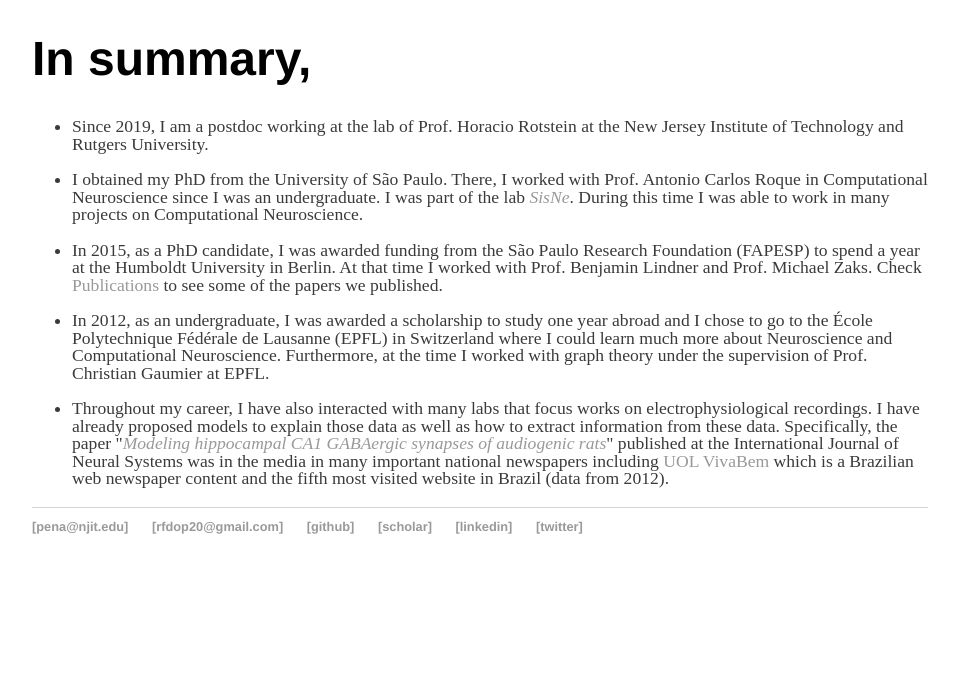
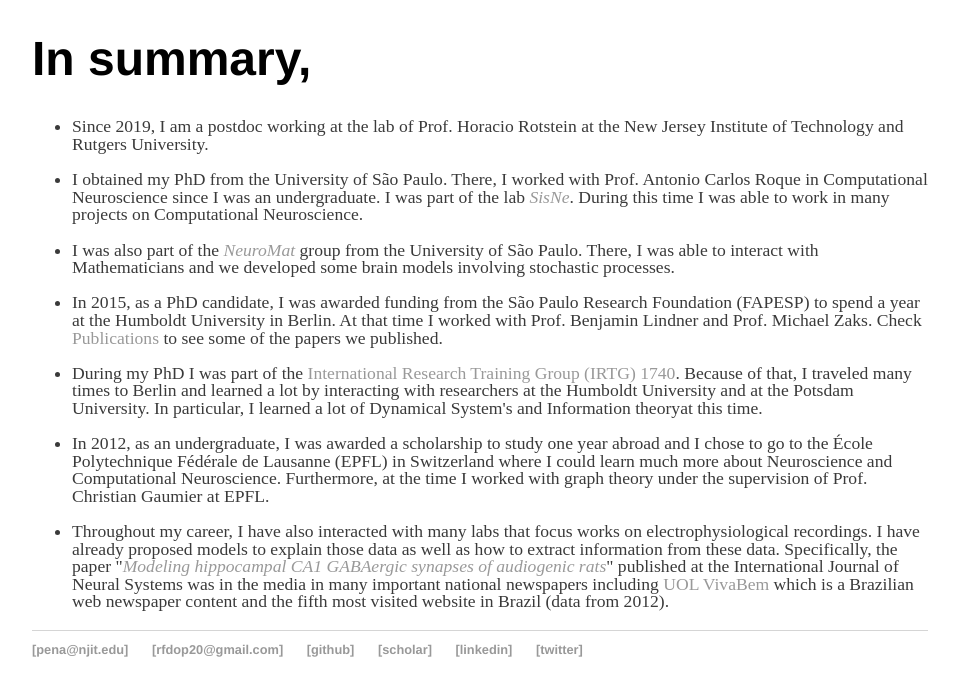
Before and after one commit to pena-rodrigo/oldwebsite, a Jekyll site: the page built from about/index.html, in a window 1280 px wide, cut to the strip 356-1073 px from the top of the page. Shown: the top 696 px of the strip, without its empty margins (160-1119 px from the left). Built offline with Jekyll 4.4.1, drawn with Linux system fonts in a browser that asks for light colours; before the commit the page ends 950 px from its top, so only the background shows below that.

Commit message:
several updates

```diff
--- a/about/index.html
+++ b/about/index.html
@@ -32,8 +32,14 @@ title: Rodrigo Pena
 				<li> I obtained my PhD from the University of São Paulo. There, I worked with Prof. Antonio Carlos Roque in Computational Neuroscience since I was an undergraduate.
 					I was part of the lab <a href="http://sisne.org/?lang=en"><i>SisNe</i></a>. During this time I was able to work in many projects on Computational Neuroscience.</li>
 				<br>
+				<li> I was also part of the <a href="https://neuromat.numec.prp.usp.br/"><i>NeuroMat</i></a> group from the University of São Paulo. There, I was able to interact with Mathematicians
+					and we developed some brain models involving stochastic processes.</li>
+				<br>
 				<li> In 2015, as a PhD candidate, I was awarded funding from the São Paulo Research Foundation (FAPESP) to spend a year at the Humboldt
 					University in Berlin. At that time I worked with Prof. Benjamin Lindner and Prof. Michael Zaks. Check <a href="../publications">Publications</a> to see some of the papers we published. </li>
+				<br>
+				<li> During my PhD I was part of the <a href="https://www.physik.hu-berlin.de/de/irtg1740">International Research Training Group (IRTG) 1740</a>. Because of that, I traveled
+					many times to Berlin and learned a lot by interacting with researchers at the Humboldt University and at the Potsdam University. In particular, I learned a lot of Dynamical System's and Information theoryat this time. </li>
 				<br>
 				<li> In 2012, as an undergraduate, I was awarded a scholarship to study one year abroad and I chose to go to the École Polytechnique Fédérale de Lausanne (EPFL) in Switzerland where I could learn much
 					more about Neuroscience and Computational Neuroscience. Furthermore, at the time I worked with graph theory under the supervision of Prof. Christian Gaumier at EPFL. </li>
--- a/index.html
+++ b/index.html
@@ -11,6 +11,9 @@ title: Rodrigo Pena
 					<p>Thanks for visiting my website! I am a Postdoctoral Research Associate at the New Jersey Institute of Technology and Rutgers University.
 					   I work with Computational and Theoretical Neuroscience. My research interest stems from my desire to understand the
 					   fundamental aspects of neuronal behavior and how they connect to network phenomena.
+					   My projects involve modeling different levels of brain organization: ion channels, neuronal cells, networks, and reduced mean-field/firing-rate models.
+					   I also apply techniques that help me understand how these levels of organization interact.
+					   Throughout my career, I have been involved with Deep Learning, Machine Learning, Information Theory, Stochastic Processes, and Dynamical Systems.
 					</p>
 				</div>
     		</div><!-- /.blurb -->
--- a/news/index.html
+++ b/news/index.html
@@ -3,6 +3,10 @@ layout: default
 title: Rodrigo Pena
 ---
 <div class="blurb">
+			<ul>
+				<li> <p>Check my poster at SFN ''Resonance-based flexible selection of cognitive tasks and memory suppression in a hippocampus - prefrontal cortex network regulated by the nucleus reuniens''.
+				</p>
+			</ul>
 			<ul>
 				<li> <p>I will be presenting two posters at the <a href="https://www.cnsorg.org/cns-2021" target="_blank">CNS*2021.</a> Look for posters P178 and P73.
 				</p>
--- a/publications/index.html
+++ b/publications/index.html
@@ -12,6 +12,9 @@ title: Rodrigo Pena
 					<li> <b>Pena, R.F.O.</b>, Rotstein, H.G.R. The voltage and spiking responses of subthreshold resonant neurons to structured and fluctuating inputs: resonance, loss of resonance and variability.
 						<i>in review</i>.
 						<a href="https://doi.org/10.1101/2021.06.14.448368">link</a>
+					<li> Mondal, Y., <b>Pena, R.F.O.</b>, Rotstein, H.G.R. Temporal filters in response to presynaptic spike trains: Interplay of cellular, synaptic and short-term plasticity time scales.
+							<i>in review</i>.
+						<a href="https://doi.org/10.1101/2021.09.16.460719">link</a>
 					<li> Lima, V., <b>Pena, R.F.O.</b>, Shimoura, R.O., Kamiji, N.L, Ceballos, C.C., Higa, G.S.V., de Pasquale, R., Roque, A.C. (2021). Modeling and characterizing stochastic neurons based on in vitro voltage-dependent spike probability functions.
 						<i>The European Physical Journal - Special Topics</i>,
 						<a href="https://doi.org/10.1140/epjs/s11734-021-00160-7">link</a>
```
